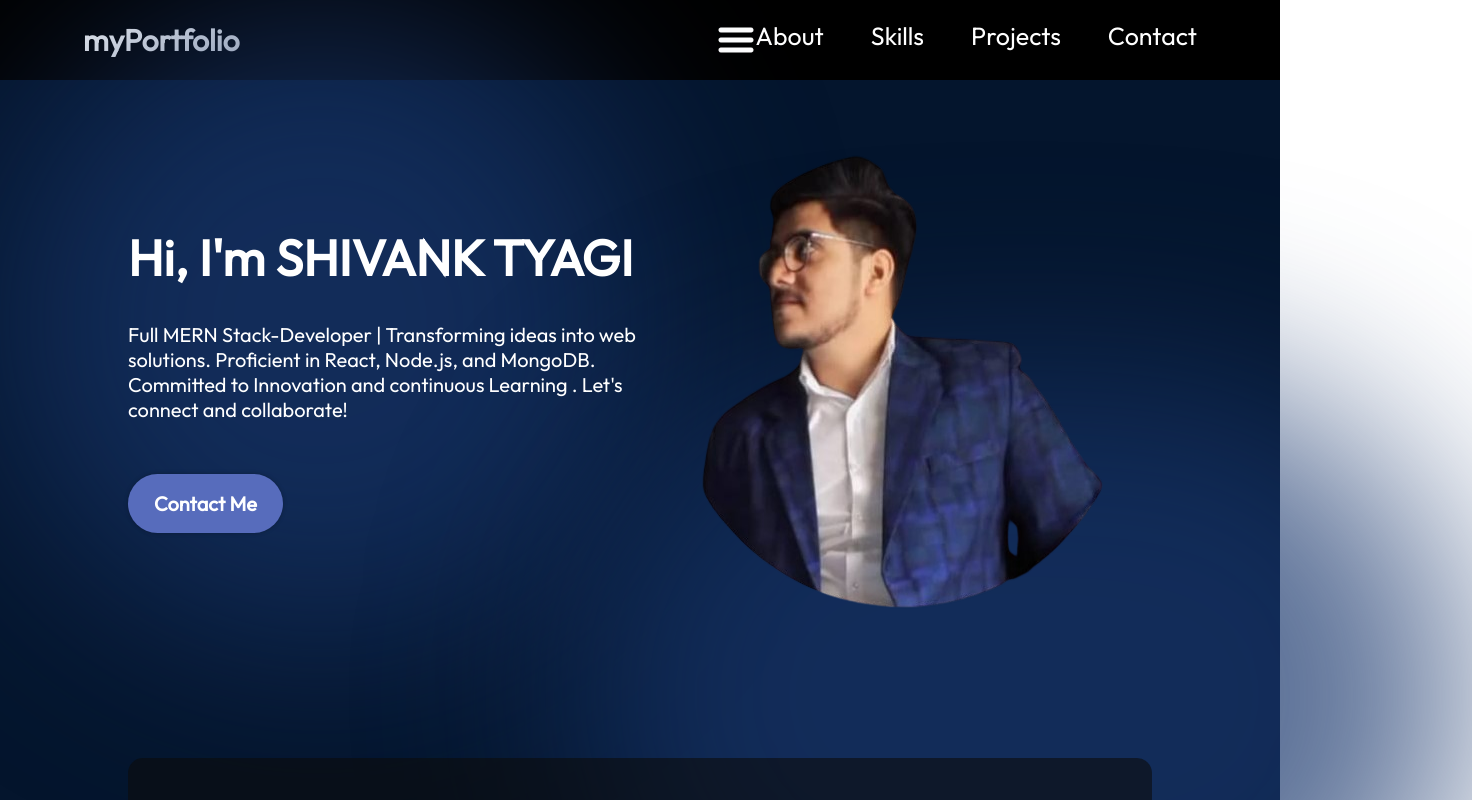
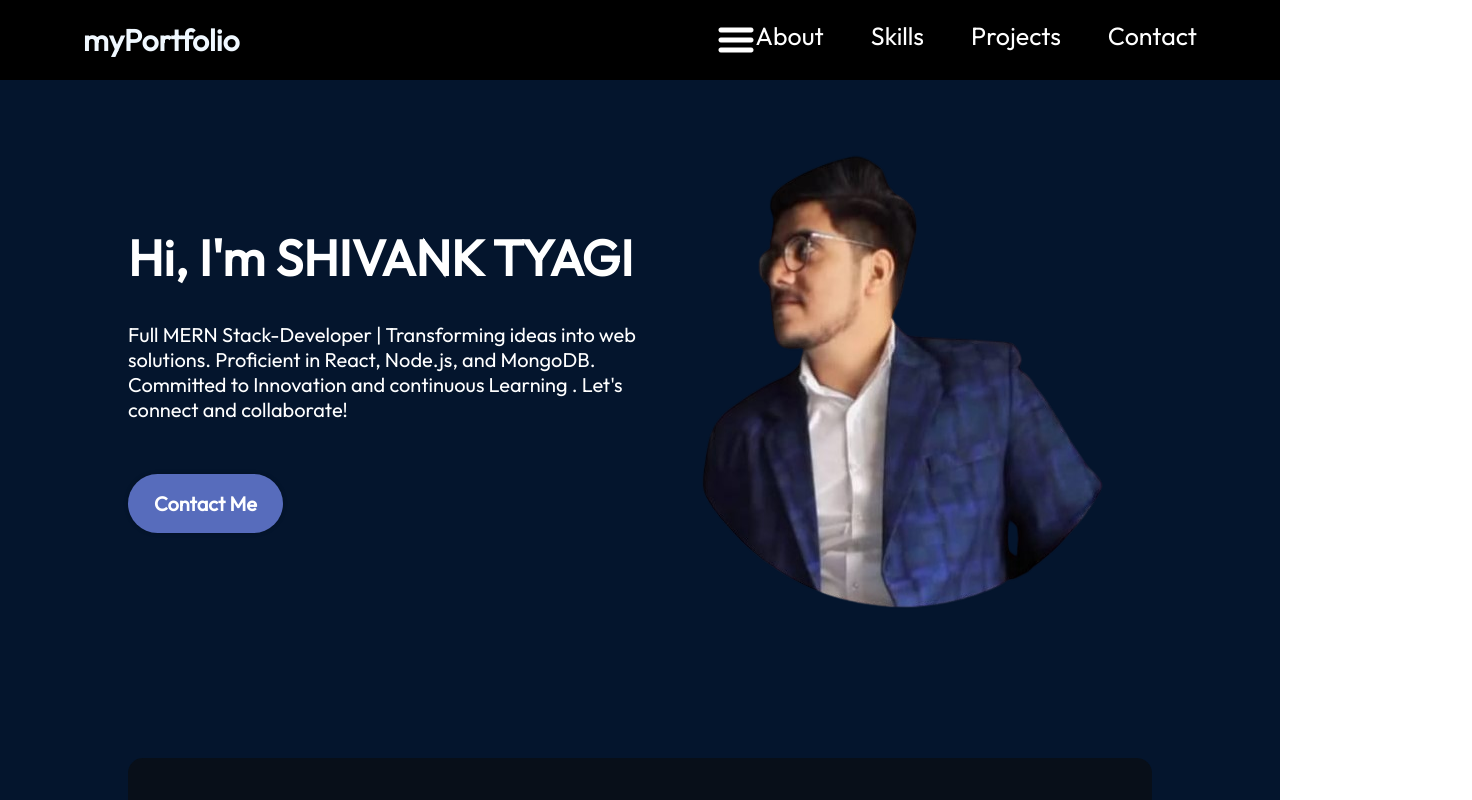
Before and after one commit to Shivanktyagi07/Portfolio-Website, a React (Vite) app: page / in a window 1280 px wide. Shown: the top 800 px of the page, 1472 px wide, since content can reach past the window. Built offline with nearby package versions, Linux system fonts and the light colour scheme.

Commit message:
project updated

```diff
--- a/src/Components/Hero/Hero.jsx
+++ b/src/Components/Hero/Hero.jsx
@@ -20,8 +20,8 @@ export const Hero = () => {
         alt="Hero image of me"
         className={styles.heroImg}
       />
-      <div className={styles.topBlur} />
-      <div className={styles.bottomBlur} />
+      {/* <div className={styles.topBlur} />
+      <div className={styles.bottomBlur} /> */}
     </section>
   );
 };
--- a/src/Components/Hero/Hero.module.css
+++ b/src/Components/Hero/Hero.module.css
@@ -26,6 +26,7 @@
   font-weight: 900;
   margin-bottom: 33px;
   font-family: var(--font-roboto);
+
   /* background: linear-gradient(
     90deg,
     rgba(255, 255, 255, 1) 70%,
--- a/src/Components/Navbar/Navbar.module.css
+++ b/src/Components/Navbar/Navbar.module.css
@@ -22,6 +22,10 @@
     /* background: linear-gradient(90deg, rgba(253,29,112,1) 40%, rgba(30,159,67,1) 71%); */
 
 }
+.navbar a{
+  color: aliceblue;
+}
+
 
 
 
@@ -45,7 +49,7 @@
 
 .menuItems a {
   font-size: 25px;
-  color: var(--color-text);
+  color: #ffff;
   text-decoration: none;
 }
 
--- a/src/vars.css
+++ b/src/vars.css
@@ -1,11 +1,12 @@
 :root{
     /* colors */
-    --color-text: #fff;
+    --color-text: #ffff;
     --color-primary: #576cbc;
     --color-secondary: #19376d;
     --color-dark:#0b2447;
     --color-bg:#04152d;
-    /* --color-bg:	#0818A8; */
+    /* --color-bg: #002D62; */
+
 
     /* fonts */
    --font-robot: "roboto";
```
